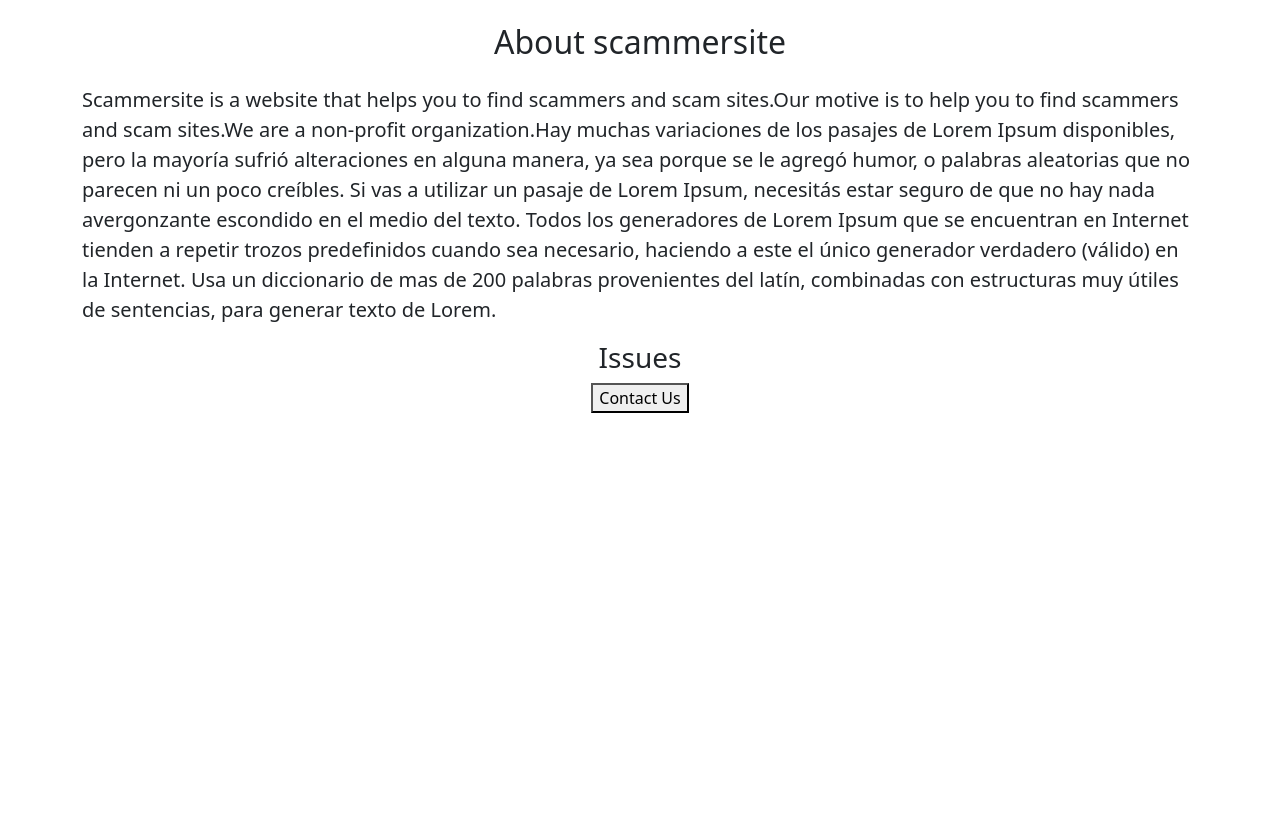
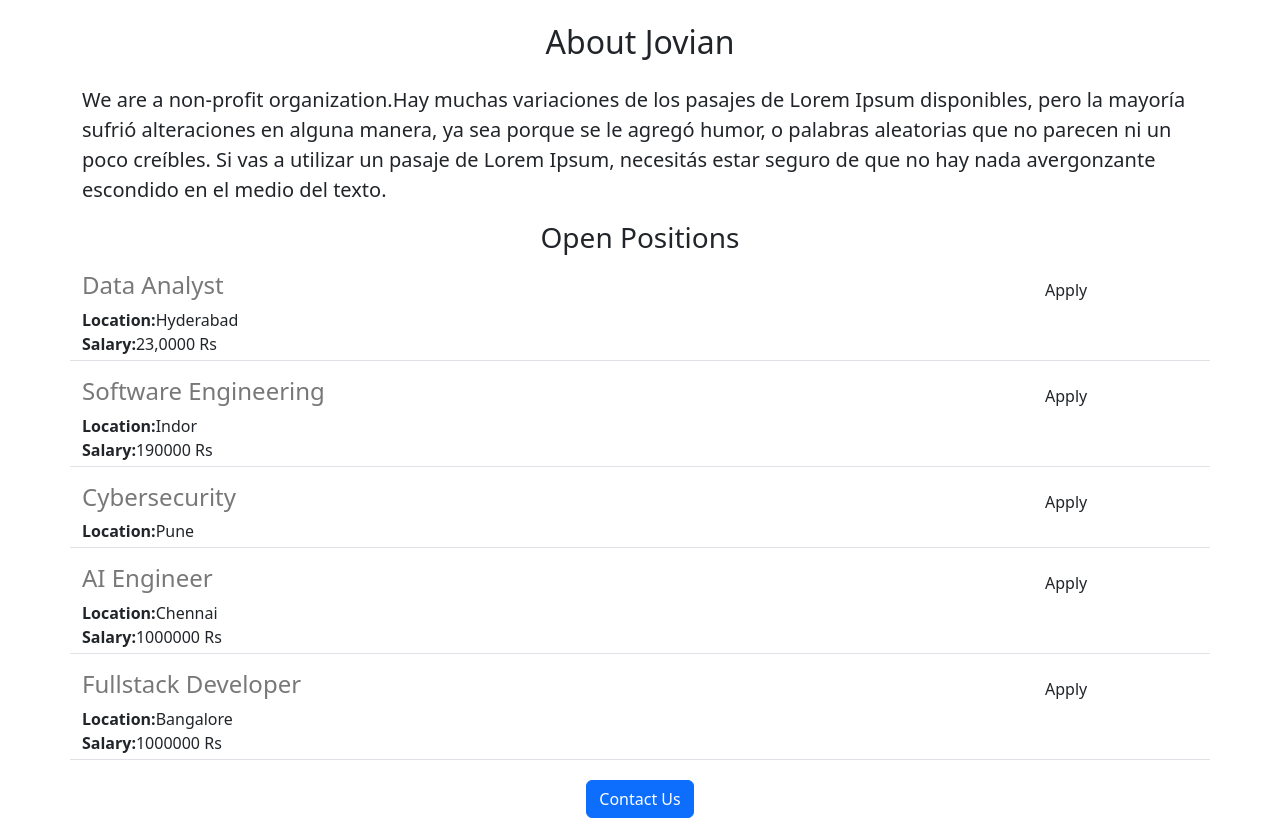
Before and after one commit to Chai-99/jovian-careers-website, a Flask app: page / in a window 1280 px wide. Shown: the part 463-1281 px from the top of the page. Before the commit the page ends 876 px from the top, so only its background shows below. Run offline with Flask 3, Linux system fonts and the light colour scheme.

Commit message:
added dynamic data and api route
done job

```diff
--- a/app.py
+++ b/app.py
@@ -1,8 +1,60 @@
-from flask import Flask, render_template
+from flask import Flask, render_template,jsonify
 app=Flask(__name__)
+
+JOBS=[
+  {
+
+    'id':1,
+    'title':'Data Analyst',
+    'Location':'Hyderabad',
+    'Salary': '23,0000 Rs'
+
+  },
+  {
+    'id':2,
+    'title':'Software Engineering',
+    'Location':'Indor',
+    'Salary': '190000 Rs',
+
+
+
+  },
+  {
+    'id':3,
+    'title':'Cybersecurity',
+    'Location':'Pune',
+
+
+
+  },
+  {
+    'id':4,
+    'title':'AI Engineer',
+    'Location':'Chennai',
+    'Salary': '1000000 Rs',
+
+
+  },
+  {'id':5,
+    'title':'Fullstack Developer',
+    'Location':'Bangalore',
+    'Salary': '1000000 Rs',
+
+
+
+  }
+
+      ]
+
+
 @app.route("/")
 def hello():
-  return render_template("home.html")
+  return render_template("home.html",
+                         jobs=JOBS,company_name='Jovian')
+
+@app.route("/api/jobs")
+def list_jobs():
+   return jsonify(JOBS)
 
 if __name__=="__main__":
    app.run(host="0.0.0.0",debug=True)
--- a/templates/home.html
+++ b/templates/home.html
@@ -2,7 +2,7 @@
 <html>
 
     <head>
-    <title>Scammersite</title>
+    <title>Jovian</title>
         <meta charset="utf-8">
         <meta name="viewport" content="width=device-width, initial-scale=1">
         <link href="https://cdn.jsdelivr.net/npm/bootstrap@5.3.3/dist/css/bootstrap.min.css" rel="stylesheet" integrity="sha384-QWTKZyjpPEjISv5WaRU9OFeRpok6YctnYmDr5pNlyT2bRjXh0JMhjY6hW+ALEwIH" crossorigin="anonymous">
@@ -20,17 +20,25 @@
     <body>
         <div class="container">
 
-        <h1 class="text-center mb-4">Scammersite</h1>
+        <h1 class="text-center mb-4">{{company_name}} Careers</h1>
     <img  id="banner" src="https://images.unsplash.com/photo-1709477544324-5ea0d7f67999?q=80&w=2070&auto=format&fit=crop&ixlib=rb-4.0.3&ixid=M3wxMjA3fDB8MHxwaG90by1wYWdlfHx8fGVufDB8fHx8fA%3D%3D"
         height= "360">
-    <h2 class="text-center mt-4 mb-4">About scammersite</h2>
-    <p class="lead">Scammersite is a website that helps you to find scammers and scam sites.Our motive is to help you to find scammers and scam sites.We are a non-profit organization.Hay muchas variaciones de los pasajes de Lorem Ipsum disponibles, pero la mayoría sufrió alteraciones en alguna manera, ya sea porque se le agregó humor, o palabras aleatorias que no parecen ni un poco creíbles. Si vas a utilizar un pasaje de Lorem Ipsum, necesitás estar seguro de que no hay nada avergonzante escondido en el medio del texto. Todos los generadores de Lorem Ipsum que se encuentran en Internet tienden a repetir trozos predefinidos cuando sea necesario, haciendo a este el único generador verdadero (válido) en la Internet. Usa un diccionario de mas de 200 palabras provenientes del latín, combinadas con estructuras muy útiles de sentencias, para generar texto de Lorem.
-    </p>
-<h3 class="text-center">Issues</h3>
+    <h2 class="text-center mt-4 mb-4">About Jovian</h2>
+    <p class="lead">We are a non-profit organization.Hay muchas variaciones de los pasajes de Lorem Ipsum disponibles, pero la mayoría sufrió alteraciones en alguna manera, ya sea porque se le agregó humor, o palabras aleatorias que no parecen ni un poco creíbles. Si vas a utilizar un pasaje de Lorem Ipsum, necesitás estar seguro de que no hay nada avergonzante escondido en el medio del texto.
+    <h3 class="text-center mt-3  mb-3">
+        Open Positions
+    </h3>
+        <div style="margin-bottom:20px;">
+            {% for job in jobs %}
+            {% include 'jobitem.html' %}
+
+            {% endfor %}
+        </div>
+
+
             <div class="text-center" >
-            <button>Contact Us</button>
+            <button class="btn btn-primary">Contact Us</button>
             </div>
-        </div>
-            </div>
+
 </body>
 </html>
--- /dev/null
+++ b/templates/jobitem.html
@@ -0,0 +1,21 @@
+<div class="border-bottom row" style="margin-bottom:16px;padding-bottom:4px;">
+   <div class="col-10">
+       <h4 style="color:rgb(120,120,120);margin-
+      bottom:4px;">{{job['title']}}
+     </h4>
+     <div>
+       <b>Location:</b>{{job['Location']}}
+     </div>
+       {%if 'Salary' in job%}
+      <div>
+     <b>Salary:</b>{{job['Salary']}}
+      </div>
+      {% endif %}
+   </div>
+   <div class='col-2'>
+      <button type="button" class="btn btn-outline-
+     primary">Apply</button>
+   </div>
+
+
+</div>
```
